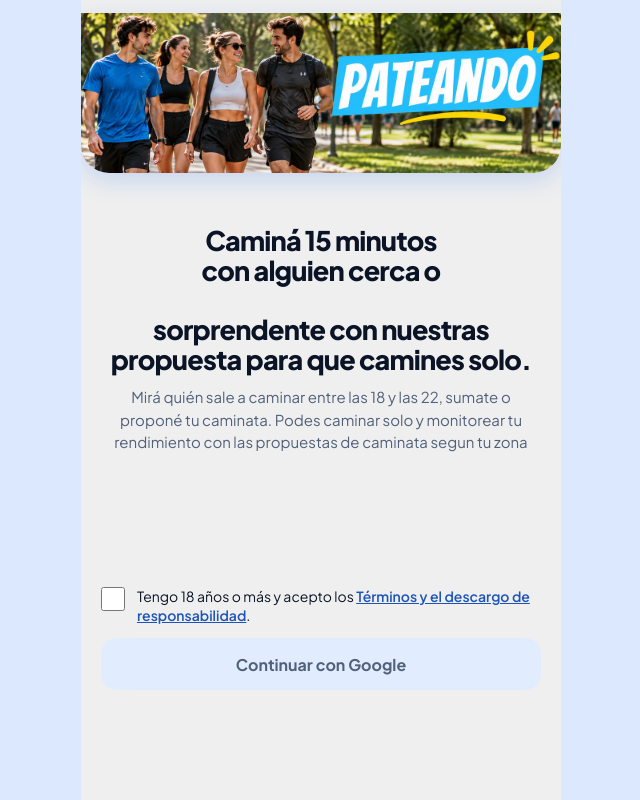
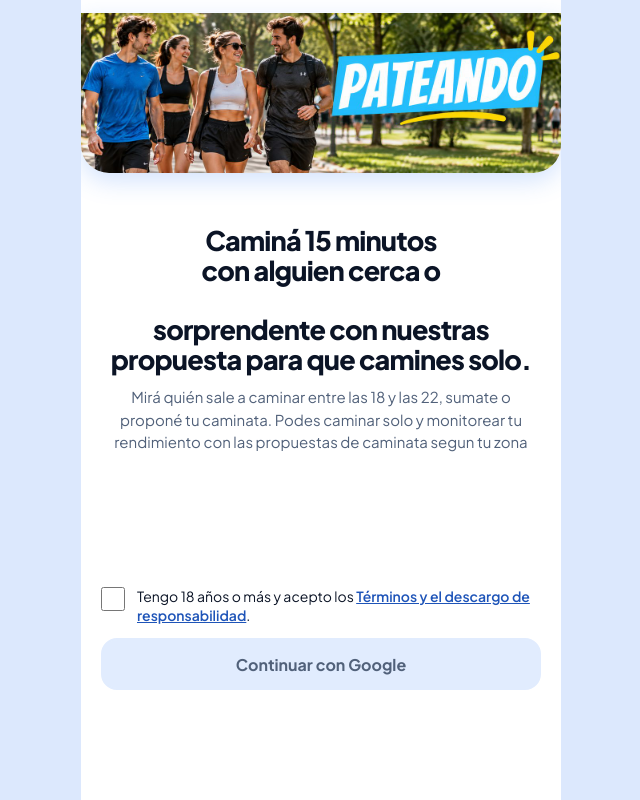
Before and after one commit to DanielGalanRomano/paseando, a plain HTML site: page index.html in a window 1280 px wide. Shown: the whole page, without its empty margins (319-959 px from the left). Drawn offline with nearby package versions, Linux system fonts and the light colour scheme.

Commit message:
Update index.html

```diff
--- a/index.html
+++ b/index.html
@@ -20,7 +20,7 @@ html,body{margin:0;height:100%;background:#DCE8FD;font-family:'Plus Jakarta Sans
 #app{position:relative;max-width:480px;height:100%;margin:0 auto;background:var(--bg);overflow:hidden}
 #hdr{position:absolute;top:0;left:0;right:0;height:0;z-index:6}
 #menuBtn{position:absolute;right:12px;top:calc(env(safe-area-inset-top,0px) + 10px);width:46px;height:46px;border:0;border-radius:23px;background:rgba(11,20,38,.4);display:none;align-items:center;justify-content:center;cursor:pointer;padding:0;z-index:8}
-.screen{background: #efefef; position:absolute;inset:0;overflow-y:auto;padding:calc(env(safe-area-inset-top) + 24px) 20px calc(env(safe-area-inset-bottom) + 110px)}
+.screen{background: #fff; position:absolute;inset:0;overflow-y:auto;padding:calc(env(safe-area-inset-top) + 24px) 20px calc(env(safe-area-inset-bottom) + 110px)}
 h1{margin:0;font-size:30px;font-weight:800;line-height:1.1;letter-spacing:-.03em} h2{margin:0 0 10px;font-size:18px;font-weight:700;letter-spacing:-.02em}
 p{margin:0;line-height:1.5} a{color:var(--c2);font-weight:600} .mut{color:var(--mut);font-size:13px}
 .col{display:flex;flex-direction:column;gap:22px} .g12{display:flex;flex-direction:column;gap:12px} .row{display:flex;align-items:center;gap:12px}
```
